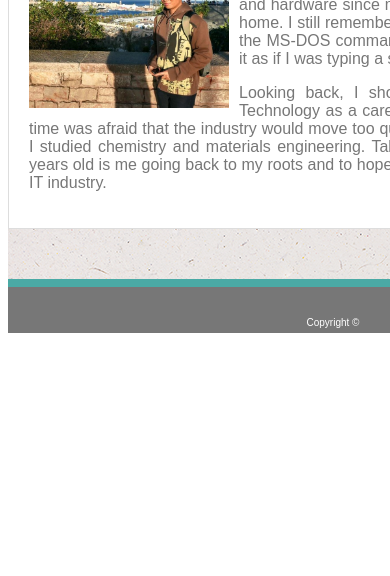
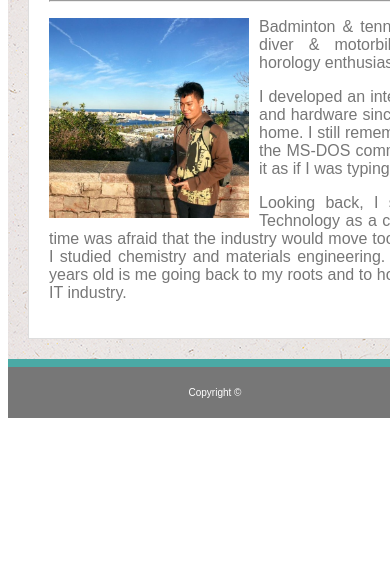
Before and after one commit to frootloops64/Responsive-Portfolio, a plain HTML site: page index.html in a window 390 px wide. Shown: the part 268-844 px from the top of the page. Drawn offline with Linux system fonts and the light colour scheme.

Commit message:
tried to make responsiveness work, not really working :(

```diff
--- a/Assets/css/style.css
+++ b/Assets/css/style.css
@@ -153,7 +153,8 @@ footer {
 }
 @media only screen and (max-width: 980px) {
     .wrapper, .clearfix, footer {
-        width: 980px;
+        width: 100%;
+        padding: 20px;
     }
     section {
         width: 900px;
@@ -161,7 +162,8 @@ footer {
 }
 @media only screen and (max-width: 768px) {
     .wrapper, .clearfix, footer {
-        width: 768px;
+        width: 100%;
+        padding: 20px;
     }
     section {
         width: 700px;
@@ -169,7 +171,8 @@ footer {
 }
 @media only screen and (max-width: 640px) {
     .wrapper, .clearfix, footer {
-        width: 640px;
+        width: 100%;
+        padding: 20px;
     }
     section {
         width: 600px;
--- a/index.html
+++ b/index.html
@@ -4,7 +4,7 @@
 <head>
     <meta charset="UTF-8">
     <meta name="viewport" content="width=device-width, initial-scale=1.0">
-    <title>Layout with floats</title>
+    <title>About Me</title>
     <link rel="stylesheet" href="Assets/css/style.css">
 </head>
 
```
